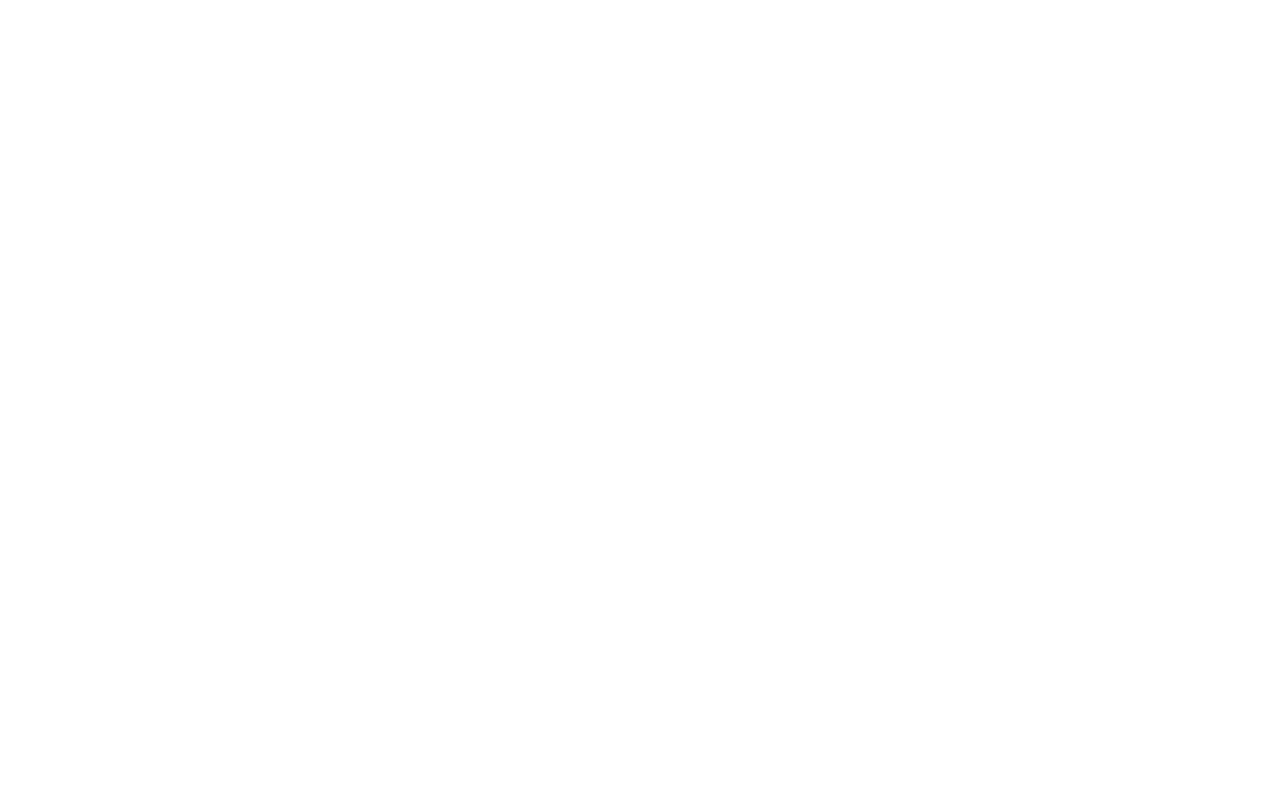
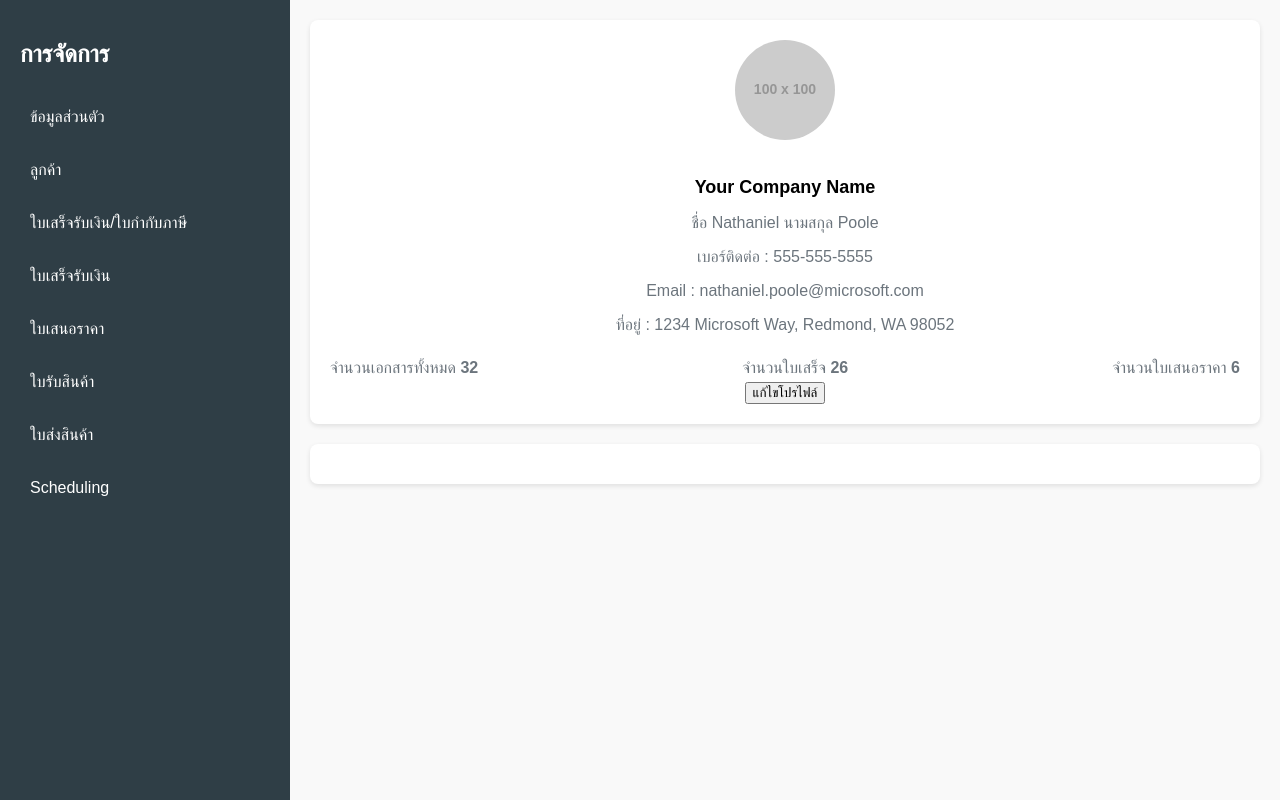
Before and after one commit to anatsrii/form, a React (Create React App) app: page /dashboard in a window 1280 px wide. Before the commit this address had no page. Built offline with nearby package versions, Linux system fonts and the light colour scheme.

Commit message:
Add Dashboard and function edit profile

```diff
--- a/src/App.js
+++ b/src/App.js
@@ -1,13 +1,17 @@
 import React from "react";
 import { BrowserRouter as Router, Routes, Route } from "react-router-dom";
-import InvoicePage from "./components/InvoicePage";
+import InvoicePage from "./pages/InvoicePage";
 import Landing2 from "./pages/Landing2"
+import Contact from "./pages/Contact"
+import Dashboard from "./pages/Dashboard";
 
 function App() {
   return (
     <Router>
       <Routes>
         <Route path="/" element={<Landing2 />} />
+        <Route path="/dashboard" element={<Dashboard />} />
+        <Route path="/contact" element={<Contact />} />
         <Route path="/invoice" element={<InvoicePage />} />
       </Routes>
     </Router>
--- /dev/null
+++ b/src/components/AccountSettings.js
@@ -0,0 +1,55 @@
+import React, { useContext } from 'react';
+import '../style/dashboard.css';
+import { AccountSettingsContext } from '../context/AccountSettingsContext.js';
+
+const AccountSettings = () => {
+  const { companyName, setCompanyName, name, setName, lastName, setLastName, phone, setPhone, email, setEmail, address, setAddress, edit } = useContext(AccountSettingsContext);
+
+  const changeCompanyName = (e) => {
+    setCompanyName(e.target.value);
+  };
+
+  const changeName = (e) => {
+    setName(e.target.value);
+  };
+
+  const changeLastName = (e) => {
+    setLastName(e.target.value);
+  };
+
+  const changePhone = (e) => {
+    setPhone(e.target.value);
+  };
+
+  const changeEmail = (e) => {
+    setEmail(e.target.value);
+  };
+
+  const changeAddress = (e) => {
+    setAddress(e.target.value);
+  };
+
+  return (
+    <div className="settingsSection">
+      {edit && (
+        <form>
+          <label>ชื่อบริษัท</label>
+          <input type="text" value={companyName} onChange={changeCompanyName} />
+          <label>ชื่อ</label>
+          <input type="text" value={name} onChange={changeName} />
+          <label>สกุล</label>
+          <input type="text" value={lastName} onChange={changeLastName} />
+          <label>เบอร์ติดต่อ</label>
+          <input type="text" value={phone} onChange={changePhone} />
+          <label>Email</label>
+          <input type="email" value={email} onChange={changeEmail} />
+          <label>ที่อยู่</label>
+          <input type="text" value={address} onChange={changeAddress} />
+          <button>Update</button>
+        </form>
+      )}
+    </div>
+  );
+}
+
+export default AccountSettings;
--- /dev/null
+++ b/src/components/ProfileCard.js
@@ -0,0 +1,28 @@
+import React, { useContext } from 'react';
+import '../style/dashboard.css';
+import { AccountSettingsContext } from '../context/AccountSettingsContext.js';
+
+const ProfileCard = () => {
+  const { companyName, name, lastName, phone, email, address, editProfile } = useContext(AccountSettingsContext);
+
+  return (
+    <div className="profileSection">
+      <img src="https://via.placeholder.com/100" alt="Profile" />
+      <h3>{companyName}</h3>
+      <p><span>ชื่อ  {name}</span> <span>นามสกุล  {lastName}</span></p>
+      <p><span>เบอร์ติดต่อ : {phone}</span></p>
+      <p><span>Email : {email}</span></p>
+      <p><span>ที่อยู่ : {address}</span></p>
+      <div className="stats">
+        <p>จำนวนเอกสารทั้งหมด <b>32</b></p>
+        <p>จำนวนใบเสร็จ <b>26</b></p>
+        <p>จำนวนใบเสนอราคา <b>6</b></p>
+      </div>
+      <div className='profile-btn'>
+        <button onClick={editProfile}>แก้ไขโปรไฟล์</button>
+      </div>
+    </div>
+  );
+}
+
+export default ProfileCard;
--- /dev/null
+++ b/src/components/Sidebar.js
@@ -0,0 +1,19 @@
+const Sidebar = () => {
+  return (
+    <div className="sidebar">
+      <h2>การจัดการ</h2>
+      <ul>
+        <li>ข้อมูลส่วนตัว</li>
+        <li>ลูกค้า</li>
+        <li>ใบเสร็จรับเงิน/ใบกำกับภาษี</li>
+        <li>ใบเสร็จรับเงิน</li>
+        <li>ใบเสนอราคา</li>
+        <li>ใบรับสินค้า</li>
+        <li>ใบส่งสินค้า</li>
+        <li>Scheduling</li>
+      </ul>
+    </div>
+  );
+}
+
+export default Sidebar;
--- /dev/null
+++ b/src/context/AccountSettingsContext.js
@@ -0,0 +1,23 @@
+import React, { createContext, useState } from 'react';
+
+export const AccountSettingsContext = createContext();
+
+export const AccountSettingsProvider = ({ children }) => {
+  const [companyName, setCompanyName] = useState('Your Company Name');
+  const [name, setName] = useState('Nathaniel');
+  const [lastName, setLastName] = useState('Poole');
+  const [phone, setPhone] = useState('555-555-5555');
+  const [email, setEmail] = useState('nathaniel.poole@microsoft.com');
+  const [address, setAddress] = useState('1234 Microsoft Way, Redmond, WA 98052');
+  const [edit, setEdit] = useState(false);
+
+  const editProfile = () => {
+    setEdit(!edit);
+  };
+
+  return (
+    <AccountSettingsContext.Provider value={{ companyName, setCompanyName, name, setName, lastName, setLastName, phone, setPhone, email, setEmail, address, setAddress, edit, editProfile }}>
+      {children}
+    </AccountSettingsContext.Provider>
+  );
+};
--- /dev/null
+++ b/src/pages/Contact.js
@@ -0,0 +1,26 @@
+import React from 'react';
+import '../style/contact.css';
+import { useNavigate } from 'react-router-dom';
+
+function Contact() {
+  const navigate = useNavigate();
+  const submitForm = (e) => {
+    e.preventDefault();
+    alert('Thank you for your message! We will get back to you soon.');
+    navigate('/');
+  }
+  return (
+    <div className="contact-container">
+      <h1>Contact Us</h1>
+      <p>We'd love to hear from you! Please fill out the form below to get in touch.</p>
+      <form className="contact-form">
+        <input type="text" name="name" placeholder="Your Name" required />
+        <input type="email" name="email" placeholder="Your Email" required />
+        <textarea name="message" placeholder="Your Message" rows="5" required></textarea>
+        <button type="submit" onClick={submitForm}>Send Message</button>
+      </form>
+    </div>
+  );
+}
+
+export default Contact;
--- /dev/null
+++ b/src/pages/Dashboard.js
@@ -0,0 +1,22 @@
+import React from 'react';
+import '../style/dashboard.css';
+import Sidebar from '../components/Sidebar';
+import ProfileCard from '../components/ProfileCard';
+import AccountSettings from '../components/AccountSettings';
+import { AccountSettingsProvider } from '../context/AccountSettingsContext.js';
+
+const Dashboard = () => {
+  return (
+    <AccountSettingsProvider>
+      <div className="container">
+        <Sidebar />
+        <div className="mainContent">
+          <ProfileCard />
+          <AccountSettings />
+        </div>
+      </div>
+    </AccountSettingsProvider>
+  );
+}
+
+export default Dashboard;
--- a/src/pages/Landing2.js
+++ b/src/pages/Landing2.js
@@ -3,6 +3,7 @@
 import trackingIcon from "../assets/eye_tracking.svg"
 import invoiceIcon from "../assets/receipt.svg"
 import securityIcon from "../assets/security.svg"
+import { Link, Navigate } from "react-router"
 
 
 function Landing2 () {
@@ -18,7 +19,7 @@
         <ul>
           <li><a href="#features">Features</a></li>
           <li><a href="#login">Login</a></li>
-          <li><a href="#contact">Contact</a></li>
+          <li><Link to={'/contact'}>Contact</Link></li>
         </ul>
       </nav>
     </header>
@@ -52,7 +53,7 @@
       <div className="feature card">
         <img src={cloudIcon} alt="cloud icon" />
         <h3>Cloud-Based</h3>
-        <p>Access your bills and invoices anytime, anywhere with secure cloud storage.</p>
+        <p>Access your document anytime anywhere with cloud storage.</p>
       </div>
       <div className="feature card">
         <img src={securityIcon} alt="security icon" />
@@ -64,7 +65,7 @@
 
     {/* footer */}
     <footer className="footer">
-      <p>&copy; 2024 InvoiceApp. All Rights Reserved.</p>
+      <p>&copy; 2024 YourBill. All Rights Reserved.</p>
     </footer>
 
     </div>
--- /dev/null
+++ b/src/style/contact.css
@@ -0,0 +1,62 @@
+/* General Styles */
+body {
+  font-family: Arial, sans-serif;
+  margin: 0;
+  padding: 0;
+  background-color: #ffffff;
+}
+
+.contact-container {
+  display: flex;
+  flex-direction: column;
+  align-items: center;
+  justify-content: center;
+  padding: 50px 20px;
+  background-color: #f4f4f4;
+  box-shadow: 0 4px 8px rgba(0, 0, 0, 0.2);
+  border-radius: 10px;
+  max-width: 600px;
+  margin: 50px auto;
+}
+
+.contact-container h1 {
+  font-size: 2.5em;
+  margin-bottom: 20px;
+  color: #333333;
+}
+
+.contact-container p {
+  font-size: 1.2em;
+  margin-bottom: 40px;
+  color: #666666;
+  text-align: center;
+}
+
+.contact-form {
+  width: 100%;
+}
+
+.contact-form input,
+.contact-form textarea {
+  width: 95%;
+  padding: 15px;
+  margin-bottom: 20px;
+  border: 1px solid #cccccc;
+  border-radius: 5px;
+  font-size: 1em;
+}
+
+.contact-form button {
+  width: 100%;
+  padding: 15px;
+  background-color: #4CAF50;
+  color: white;
+  border: none;
+  border-radius: 5px;
+  font-size: 1.2em;
+  cursor: pointer;
+}
+
+.contact-form button:hover {
+  background-color: #45a049;
+}
--- /dev/null
+++ b/src/style/dashboard.css
@@ -0,0 +1,126 @@
+/* Container Layout */
+.container {
+  display: flex;
+  height: 100vh;
+  background-color: #f9f9f9;
+  font-family: 'Arial', sans-serif;
+}
+
+/* Sidebar */
+.sidebar {
+  width: 250px;
+  background-color: #2f3e46;
+  color: white;
+  padding: 20px;
+  display: flex;
+  flex-direction: column;
+}
+
+.sidebar h2 {
+  font-size: 24px;
+  font-weight: bold;
+  margin-bottom: 30px;
+}
+
+.sidebar ul {
+  list-style-type: none;
+  padding: 0;
+  margin: 0;
+}
+
+.sidebar ul li {
+  margin-bottom: 15px;
+  cursor: pointer;
+  padding: 10px;
+  border-radius: 4px;
+  transition: background-color 0.3s ease;
+}
+
+.sidebar ul li:hover {
+  background-color: #52616b;
+}
+
+/* Main Content */
+.mainContent {
+  flex: 1;
+  padding: 20px;
+  display: flex;
+  flex-direction: column;
+  gap: 20px;
+}
+
+/* Profile Section */
+.profileSection {
+  background-color: #ffffff;
+  padding: 20px;
+  border-radius: 8px;
+  box-shadow: 0 2px 5px rgba(0, 0, 0, 0.1);
+  text-align: center;
+}
+
+.profileSection img {
+  border-radius: 50%;
+  margin-bottom: 15px;
+}
+
+.profileSection h3 {
+  font-size: 18px;
+  margin-bottom: 5px;
+}
+
+.profileSection p {
+  color: #6c757d;
+}
+
+.profileSection .stats p {
+  margin: 5px 0;
+  text-align: left;
+}
+
+.profileSection .stats{
+  display: flex;
+  justify-content: space-between;
+  margin-top: 20px;
+  flex-wrap: wrap;
+}
+
+/* Account Settings */
+.settingsSection {
+  background-color: #ffffff;
+  padding: 20px;
+  border-radius: 8px;
+  box-shadow: 0 2px 5px rgba(0, 0, 0, 0.1);
+}
+
+.settingsSection form {
+  display: grid;
+  grid-template-columns: 1fr 1fr;
+  gap: 15px;
+}
+
+.settingsSection form label {
+  font-size: 14px;
+  color: #6c757d;
+}
+
+.settingsSection form input {
+  padding: 8px 10px;
+  border: 1px solid #ddd;
+  border-radius: 4px;
+}
+
+.settingsSection form button {
+  grid-column: span 2;
+  background-color: #007bff;
+  color: white;
+  border: none;
+  padding: 10px 15px;
+  border-radius: 4px;
+  cursor: pointer;
+  text-align: center;
+  transition: background-color 0.3s ease;
+}
+
+.settingsSection form button:hover {
+  background-color: #0056b3;
+}
```
Also changed, not shown: src/pages/Customers.js (added, +9 -0 lines), src/pages/InvoicePage.js (renamed from src/components/InvoicePage.js).
